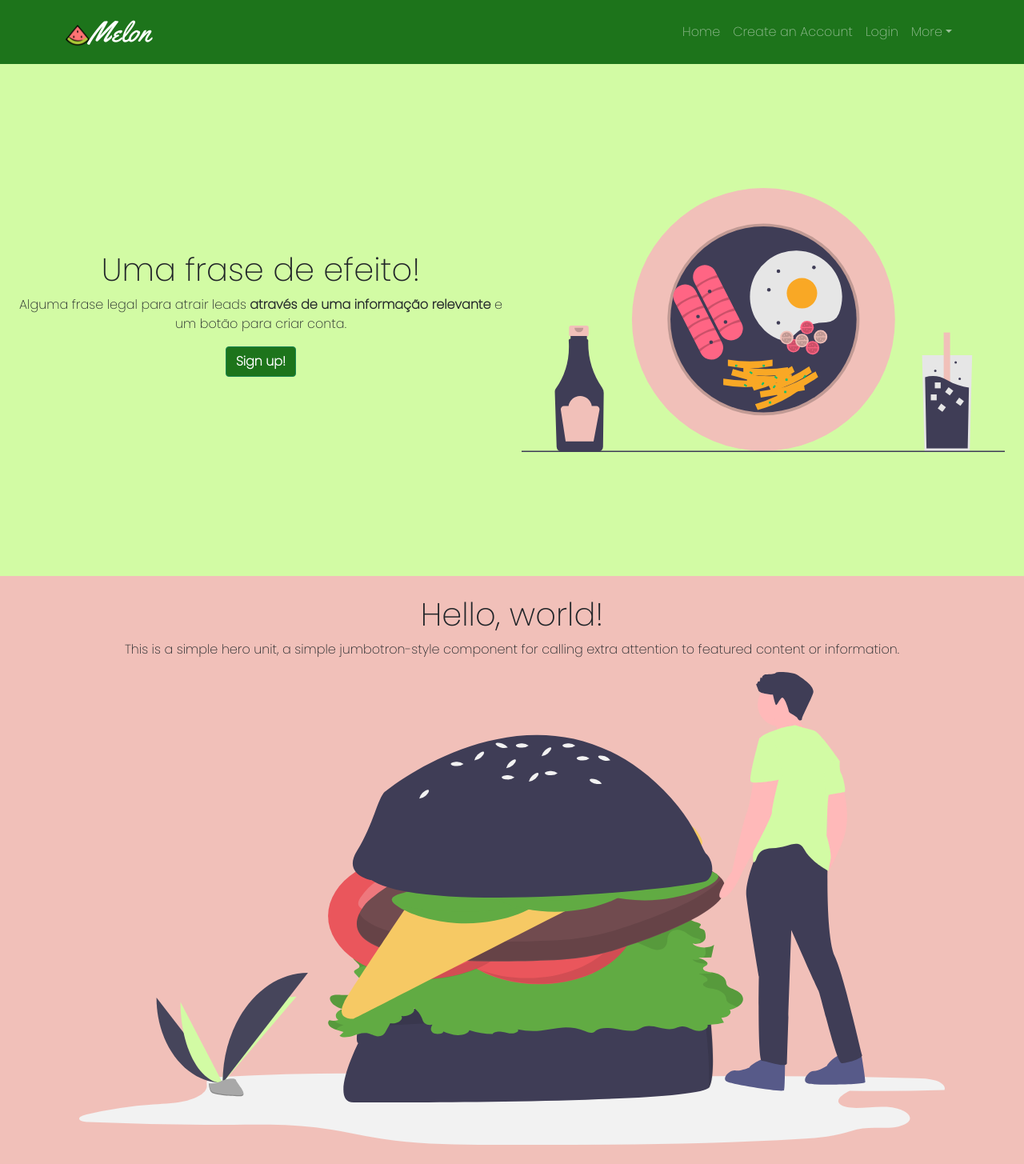
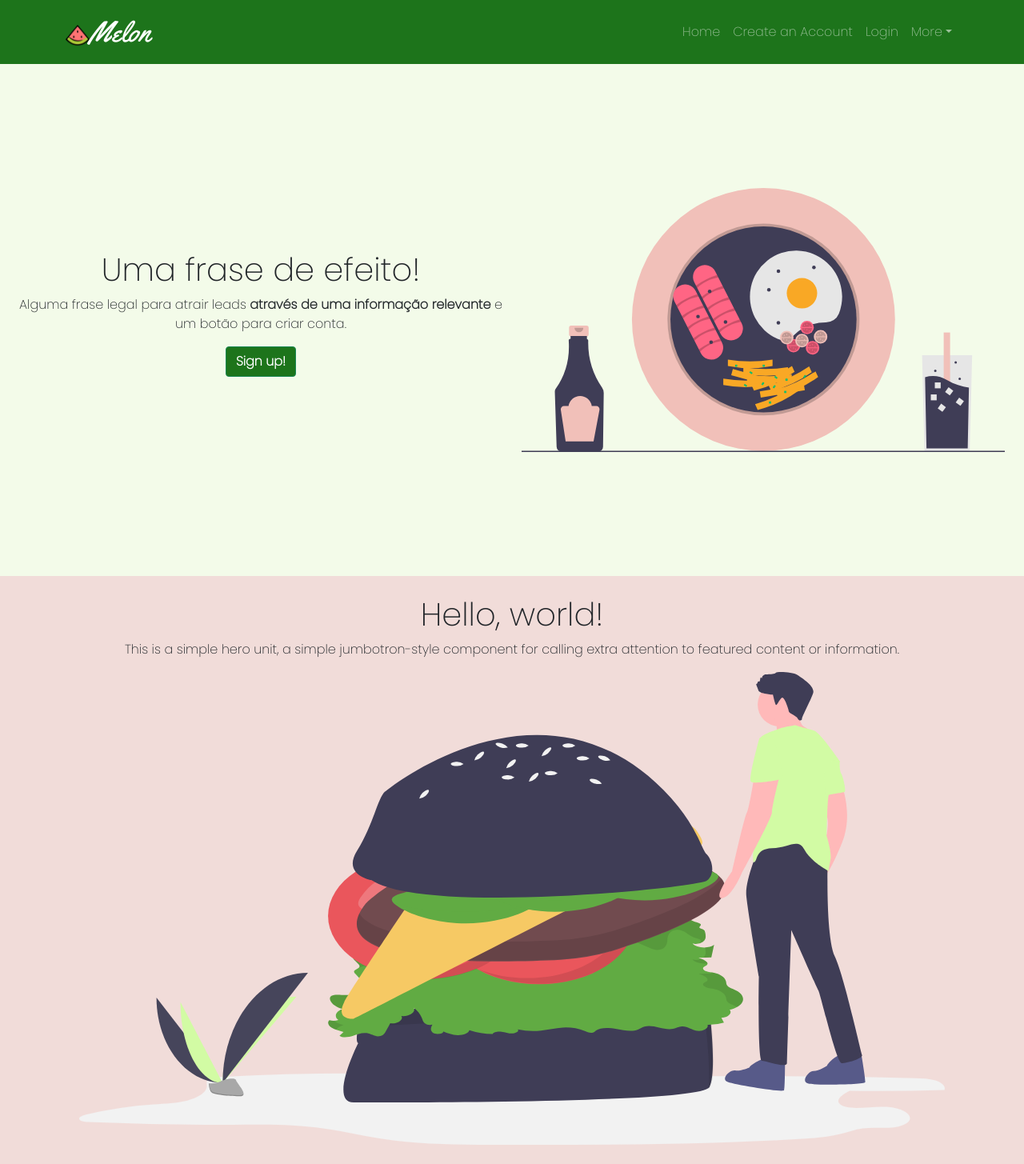
Before and after one commit to augustomolke/deliveryapp_app, a React (Create React App) app: page / in a window 1280 px wide. Shown: the whole page at 80% size. Built offline with nearby package versions, Linux system fonts and the light colour scheme.

Commit message:
background colors lighter

```diff
--- a/src/App.css
+++ b/src/App.css
@@ -29,6 +29,10 @@
 
 .bg-rosequartz {
   background-color: #f1c0b9;
+}
+
+.bg-lighterrose {
+  background-color: #f1dcd9;
 }
 
 .bg-neongreen {
@@ -109,5 +113,6 @@
 }
 
 h3 {
+  margin-top: 16px !important;
   font-weight: 900 !important;
 }
--- a/src/App.js
+++ b/src/App.js
@@ -19,7 +19,7 @@ function App() {
         handleLogout={() => {
           setIsLogged(false);
         }}
-        handleLogin={() => {
+        handleLogin={(e) => {
           setIsLogged(true);
         }}
       />
--- a/src/components/Nave.js
+++ b/src/components/Nave.js
@@ -88,7 +88,7 @@ const Nave = ({ authStatus, handleLogout, handleLogin }) => {
               placement="bottom"
               overlay={popLogin}
             >
-              <Nav.Link>Login</Nav.Link>
+              <Nav.Link bsPrefix="loginButton nav-link">Login</Nav.Link>
             </OverlayTrigger>
             <NavDropdown title="More" id="basic-nav-dropdown">
               <NavDropdown.Item href="#action/3.2">Help</NavDropdown.Item>
--- a/src/pages/home.js
+++ b/src/pages/home.js
@@ -11,7 +11,7 @@ const Home = () => {
     <>
       <Jumbotron
         className="center"
-        bsPrefix="jumbotron bg-neongreen homecontent"
+        bsPrefix="jumbotron bg-lightergreen homecontent"
       >
         <Row>
           <Col sm className="center">
@@ -38,7 +38,7 @@ const Home = () => {
         </Row>
       </Jumbotron>
 
-      <Jumbotron bsPrefix="jumbotron bg-rosequartz homecontent">
+      <Jumbotron bsPrefix="jumbotron bg-lighterrose homecontent">
         <h1>Hello, world!</h1>
         <p>
           This is a simple hero unit, a simple jumbotron-style component for
```
